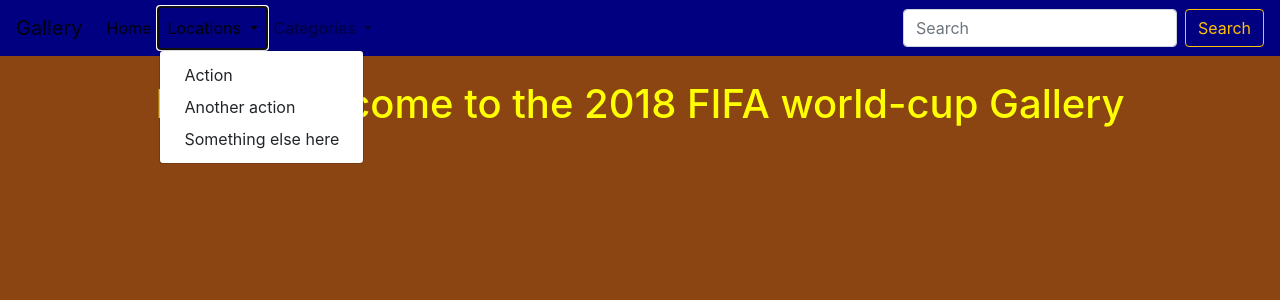
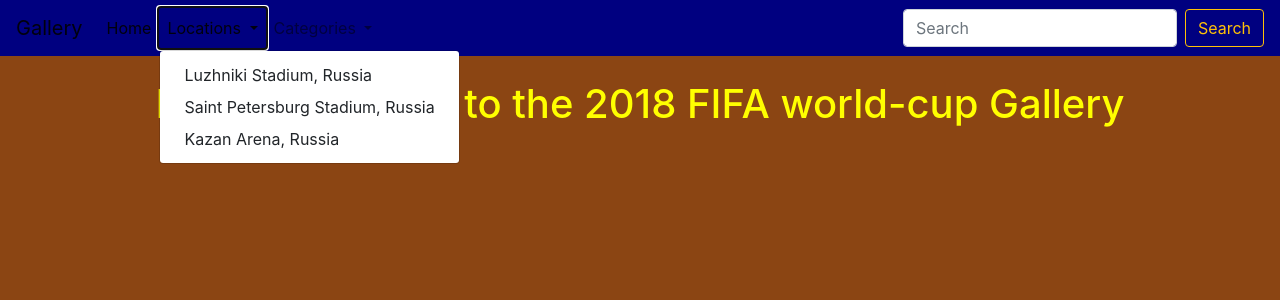
Before and after one commit to Elvandro/My-Gallery, a Django app: page / in a window 1280 px wide, after a click on "Locations". Shown: the top 300 px of the page. Run offline with Django 3.2, Linux system fonts and the light colour scheme; data that the repository does not hold is empty; some libraries are stand-ins or nearby versions.

Commit message:
Commit to modify the files

```diff
--- a/photos/templates/home.html
+++ b/photos/templates/home.html
@@ -11,11 +11,8 @@
         <a href="#" class="thumbnail">
           <img src="{{photo.image.url}}" class="img-fluid img-thumbnail rounded" alt="Responsive image">
         </a>
-        <br>
         <div class="card-body">
           <p class="card-text">{{photo.decription}}</p>
-          <hr>
-          <p>Image Url:{{photo.image_url}}</p>
         </div>
       </div>
     </div>
--- a/photos/templates/navbar.html
+++ b/photos/templates/navbar.html
@@ -20,9 +20,9 @@
             Locations
           </a>
           <div class="dropdown-menu" aria-labelledby="navbarDropdownMenuLink">
-            <a class="dropdown-item" href="#">Action</a>
-            <a class="dropdown-item" href="#">Another action</a>
-            <a class="dropdown-item" href="#">Something else here</a>
+            <a class="dropdown-item" href="#">Luzhniki Stadium, Russia</a>
+            <a class="dropdown-item" href="#">Saint Petersburg Stadium, Russia</a>
+            <a class="dropdown-item" href="#">Kazan Arena, Russia</a>
           </div>
         </li>
         <li class="nav-item dropdown">
@@ -30,9 +30,8 @@
             Categories
           </a>
           <div class="dropdown-menu" aria-labelledby="navbarDropdownMenuLink">
-            <a class="dropdown-item" href="#">Action</a>
-            <a class="dropdown-item" href="#">Another action</a>
-            <a class="dropdown-item" href="#">Something else here</a>
+            <a class="dropdown-item" href="#">Success story</a>
+            <a class="dropdown-item" href="#">Fallen favourites</a>
           </div>
         </li>
       </ul>
```
